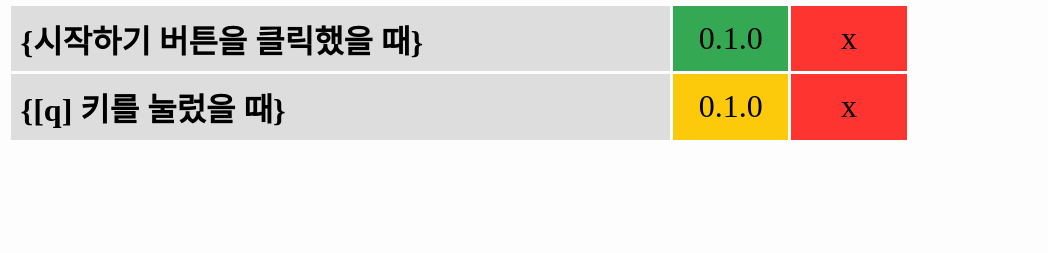
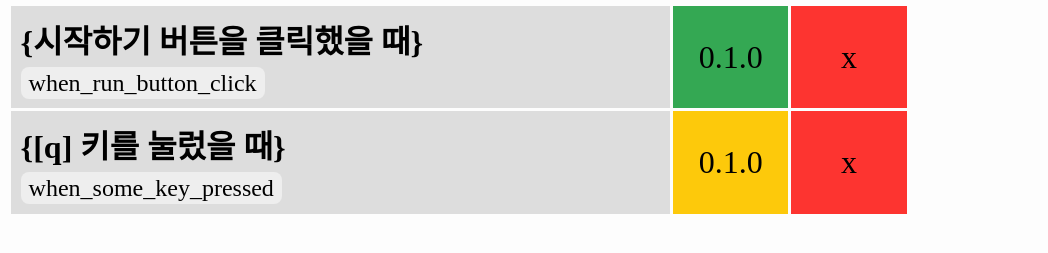
Before and after one commit to gnlow/Entry-compat-table, a plain HTML site: page index.html in a window 1280 px wide. Shown: the part 125-378 px from the top of the page, without its empty margins (0-1048 px from the left). Drawn offline with Linux system fonts and the light colour scheme; a web font is replaced by a local one.

Commit message:
show block id

```diff
--- a/index.html
+++ b/index.html
@@ -51,6 +51,13 @@
             td[x] {
                 background: #fd3430;
             }
+            span.id {
+                font-size: 1.5rem;
+                background: #eee;
+                padding: 0.2rem 0.5rem;
+                border-radius: 0.5rem;
+                font-weight: 400;
+            }
         </style>
         Entry-compat-table
         <table>
@@ -77,12 +84,24 @@
             <tbody>
                 <!-- Here -->
                 <tr>
-                    <th scope="row">{시작하기 버튼을 클릭했을 때}</th>
+                    <th scope="row">
+                        {시작하기 버튼을 클릭했을 때}
+                        <br>
+                        <span class="id">
+                            when_run_button_click
+                        </span>
+                    </th>
                     <td o>0.1.0</td>
                     <td x>x</td>
                 </tr>
                 <tr>
-                    <th scope="row">{[q] 키를 눌렀을 때}</th>
+                    <th scope="row">
+                        {[q] 키를 눌렀을 때}
+                        <br>
+                        <span class="id">
+                            when_some_key_pressed
+                        </span>
+                    </th>
                     <td partial>0.1.0</td>
                     <td x>x</td>
                 </tr>
```
Also changed, not shown: 1 other file.
